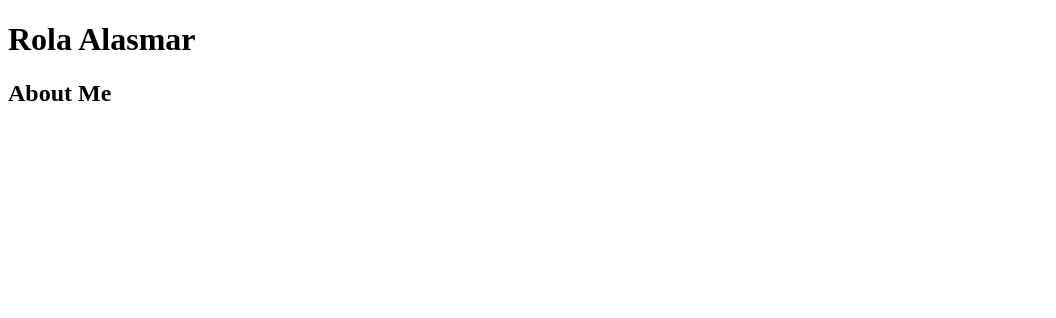
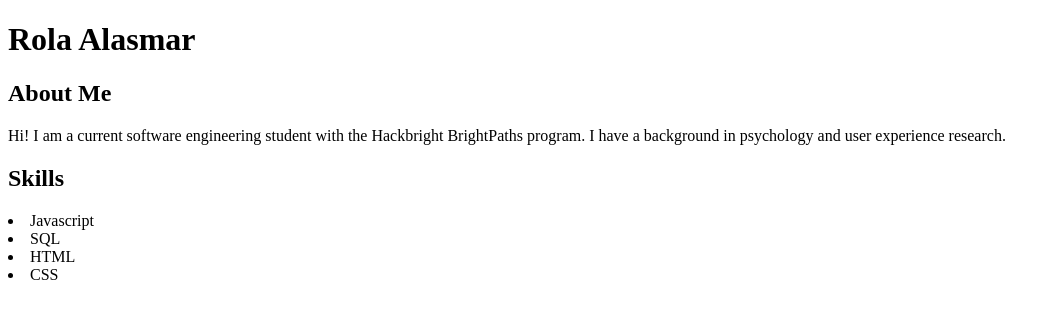
Before and after one commit to ralasmar/ralasmar.github.io, a plain HTML site: page index.html in a window 1280 px wide. Shown: the whole page, without its empty margins (0-1056 px from the left). Drawn offline with Linux system fonts and the light colour scheme.

Commit message:
portfolio

```diff
--- a/index.html
+++ b/index.html
@@ -10,7 +10,16 @@
     <h1>Rola Alasmar</h1>
     <section>
         <h2>About Me</h2>
-        <p></p>
+        <p>Hi! I am a current software engineering student with the Hackbright BrightPaths program. I have a background in psychology and user experience research. </p>
+
+        <h2>Skills</h2>
+        <p>
+            <li>Javascript</li>
+            <li>SQL</li>
+            <li>HTML</li>
+            <li>CSS</li>
+
+        </p>
     </section>
 
 </body>
```
